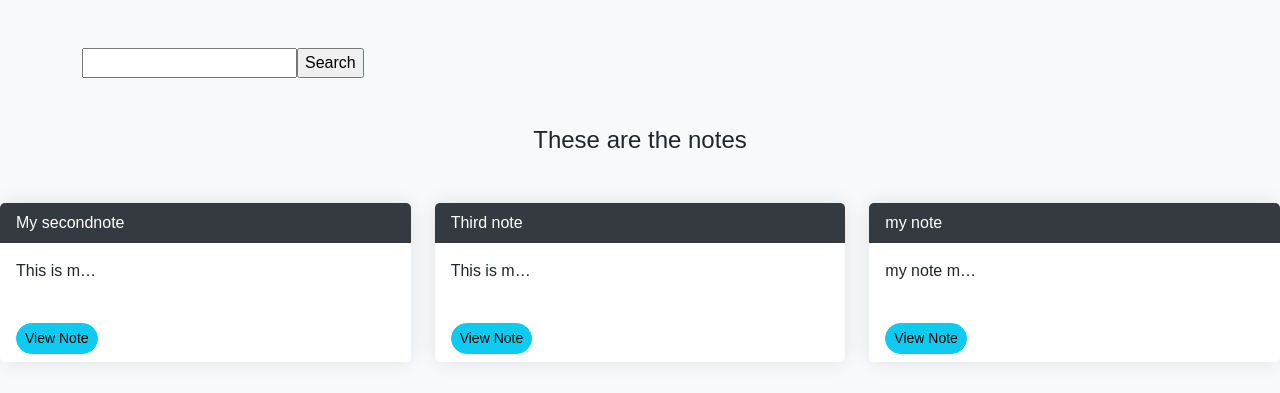
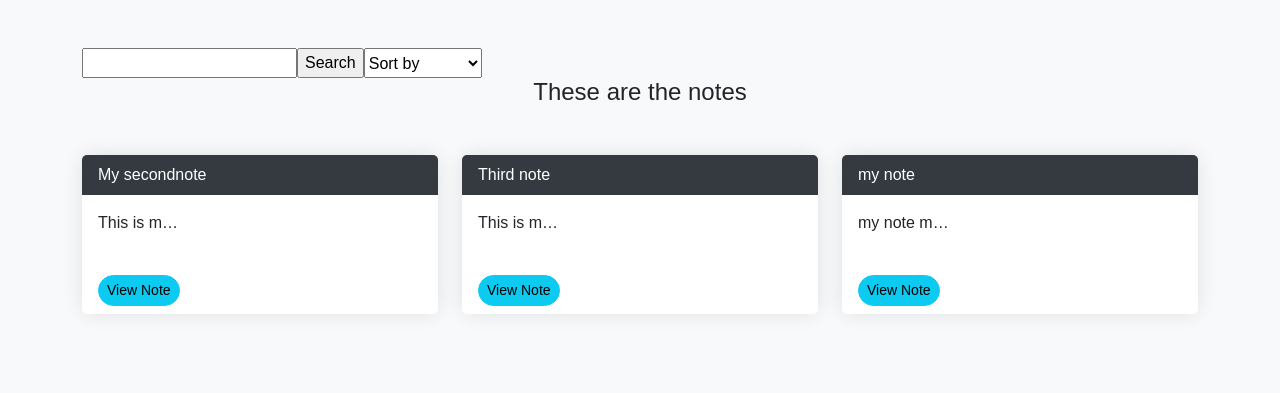
Before and after one commit to riju1499/notes_app, a Django app: page /smart/notes/ in a window 1280 px wide. Shown: the part 54-447 px from the top of the page. Run offline with Django 5.2, Linux system fonts and the light colour scheme; a user stored in the database is signed in; data comes from the database, SQL or seed files in the repository; both versions use the stored data as it was after the commit.

Commit message:
third commit

```diff
--- a/home/urls.py
+++ b/home/urls.py
@@ -1,6 +1,8 @@
 from django.urls import path
 from . import views
 from django.contrib.auth import views as auth_views
+
+
 
 
 urlpatterns=[
@@ -10,4 +12,5 @@
     # path('logout/',views.LogoutInterfaceView.as_view(),name='logout'),
     path('logout/', views.logout_view, name='logout'),
     path('signup/',views.SignupView.as_view(),name='signup'),
+
 ]
--- a/notes/models.py
+++ b/notes/models.py
@@ -1,9 +1,33 @@
+# from django.db import models
+# from django.contrib.auth.models import User
+# from django.utils import timezone
+
+# # Create your models here.
+# class Notes(models.Model):
+#     title=models.CharField(max_length=200)
+#     text=models.TextField()
+#     created=models.DateTimeField(auto_now_add=True)
+#     user=models.ForeignKey(User,on_delete=models.CASCADE,related_name='notes')
+
+# class Notes(models.Model):
+#     title = models.CharField(max_length=100)
+#     text = models.TextField()
+#     user = models.ForeignKey(User, on_delete=models.CASCADE)
+#     created = models.DateTimeField(auto_now_add=True)
+#     updated = models.DateTimeField(auto_now=True)
+
+#     def __str__(self):
+#         return self.title
+
 from django.db import models
 from django.contrib.auth.models import User
 
-# Create your models here.
 class Notes(models.Model):
-    title=models.CharField(max_length=200)
-    text=models.TextField()
-    created=models.DateTimeField(auto_now_add=True)
-    user=models.ForeignKey(User,on_delete=models.CASCADE,related_name='notes')
+    title = models.CharField(max_length=200)
+    text = models.TextField()
+    user = models.ForeignKey(User, on_delete=models.CASCADE, related_name='notes')
+    created = models.DateTimeField(auto_now_add=True)
+    updated = models.DateTimeField(auto_now=True)
+
+    def __str__(self):
+        return self.title
--- a/notes/templates/notes/notes_list.html
+++ b/notes/templates/notes/notes_list.html
@@ -1,21 +1,26 @@
 {% extends 'base.html' %}
 {% load static %}
 {% block content %}
-<!-- <div class="header-bar">
-    <div>
-        <h1>Hello</h1>
-    </div> -->
+
     <div id="search-wrapper">
         <form method="GET" style="margin-top: 20px; display: flex;">
             <input type ='text' name='search-area' value ="{{search_input}}">
             <input type="submit" value="Search">
 
+
+            <select name="sort-by">
+                <option value="">Sort by</option>
+                <option value="created">Date Created</option>
+                <option value="updated">Last Updated</option>
+
+            </select>
         </form>
+    </div>
 
 
-    </div>
 
-</div>
+
+
 <div class="row">
     <div class="col">
         <div class="notes_list_heading text-center mb-5">
--- a/notes/views.py
+++ b/notes/views.py
@@ -51,7 +51,20 @@
             context['notes']= context['notes'].filter(title__icontains=search_input)
             context['search_input'] = search_input
         return context
+    def get_queryset(self):
+        queryset = super().get_queryset().filter(user=self.request.user)
 
+        sort_by = self.request.GET.get('sort-by')
+        if sort_by == 'updated':
+            queryset = queryset.order_by('-updated')
+        elif sort_by == 'created_at':
+            queryset = queryset.order_by('-created')
+
+        search_input = self.request.GET.get('search-area') or ''
+        if search_input:
+            queryset = queryset.filter(title__icontains=search_input)
+
+        return queryset
 
 
 class NotesDetailView(LoginRequiredMixin,DetailView):
--- a/static/templates/base.html
+++ b/static/templates/base.html
@@ -39,7 +39,8 @@
 
 /* Container */
 .container {
-    margin-top: 20px; /* Add some top margin */
+    margin-top: 20px;
+     /* Add some top margin */
 }
 
 /* Card */
```
Also changed, not shown: db.sqlite3, notes/migrations/0003_notes_updated_alter_notes_title_alter_notes_user.py (added), notes/migrations/0004_alter_notes_title_alter_notes_user.py (added).
